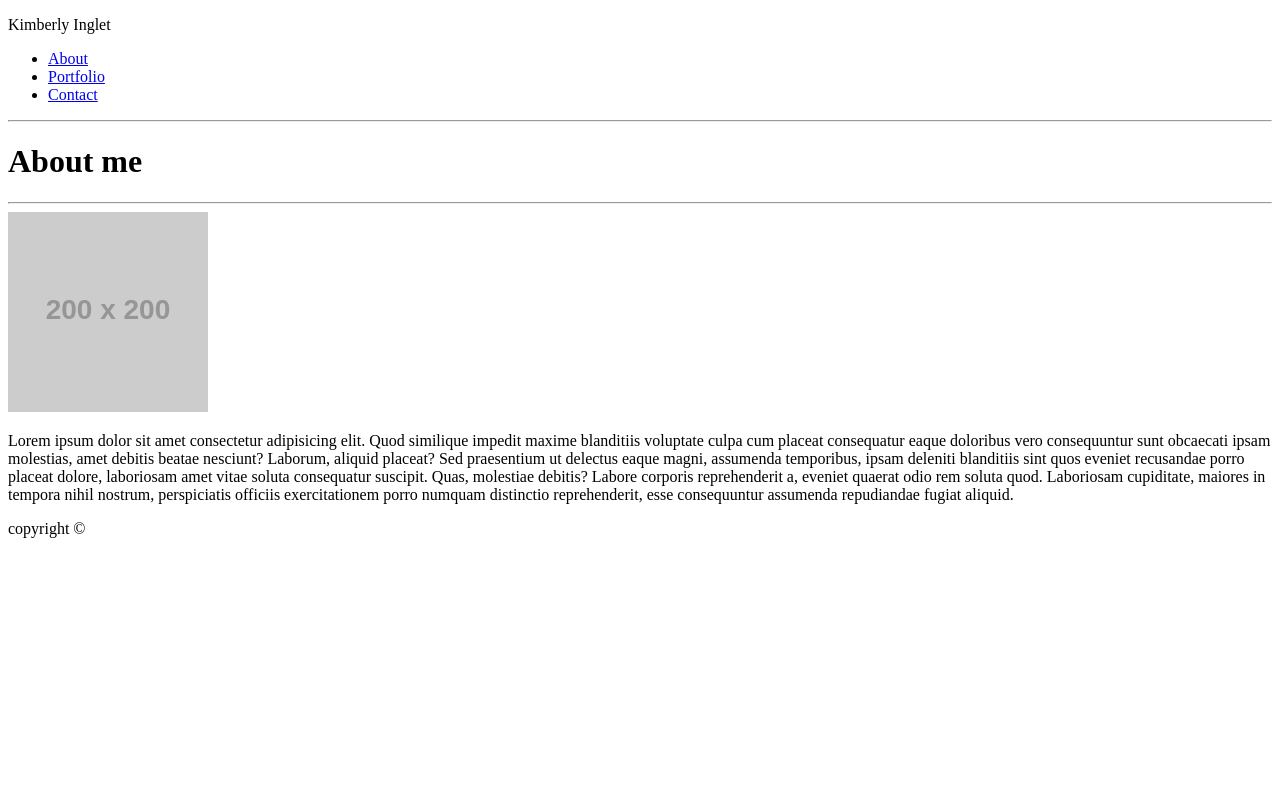
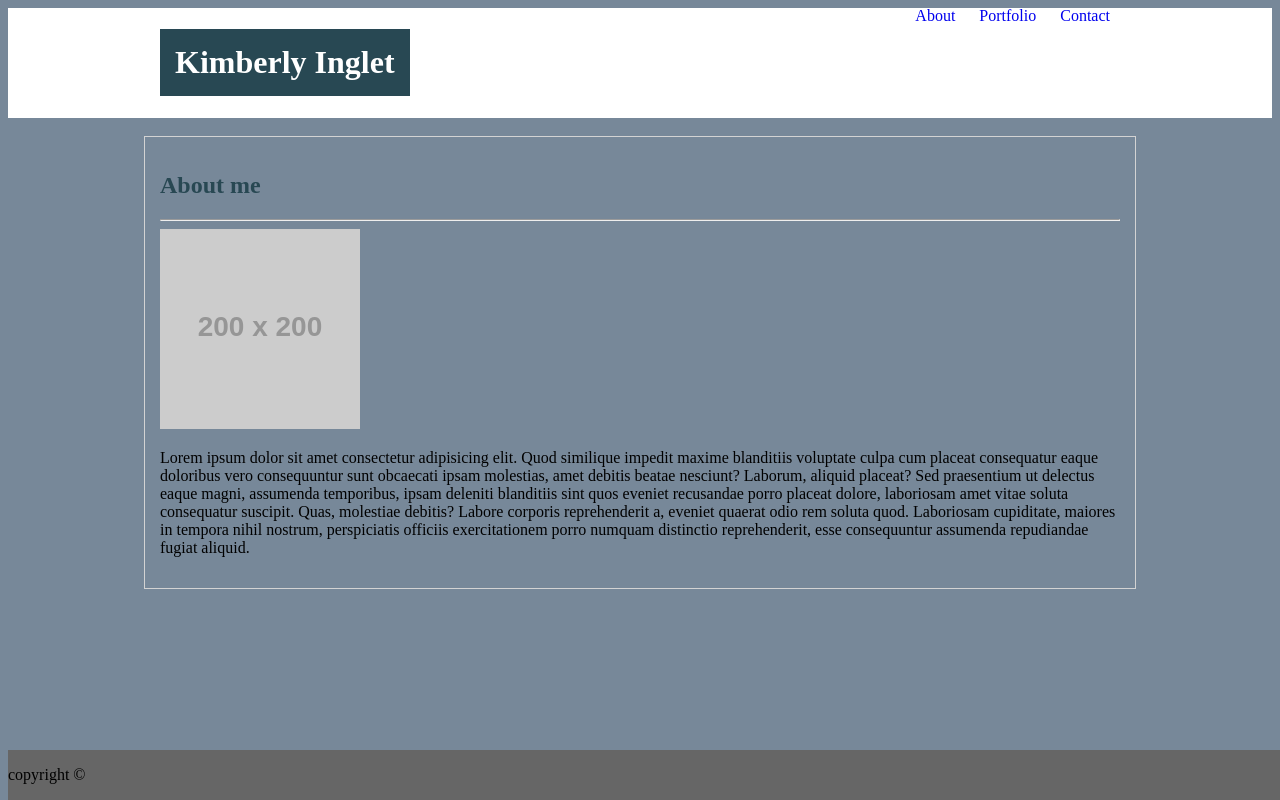
Before and after one commit to kimiinglet/kimiinglet.github.io, a plain HTML site: page index.html in a window 1280 px wide. Drawn offline with Linux system fonts and the light colour scheme; files that its build step writes are made by us from their sources; placeholder pictures from the web are drawn by us.

Commit message:
fixes and updates to homework

```diff
--- /dev/null
+++ b/css/style.css
@@ -0,0 +1,66 @@
+body {
+    background-color: lightslategray;
+
+}
+
+nav {
+    float:right;
+    line-height: 15px;
+}
+
+header {
+    background-color:white;
+    width: 100%;
+    overflow: auto;
+}
+
+a {
+    padding: 10px;
+    text-decoration:none;
+}
+
+h1 {
+    float:left;
+    text-align: center;
+    color: white;
+    background-color: #284853;
+    padding:15px;
+}
+
+#inside-header {
+    width: 960px;
+    margin: 0 auto;
+    overflow: auto;
+}
+
+h2 {
+    text-align: left;
+    clear:both;
+    color:#284853;
+    font-size: 24px;
+}
+
+footer {
+    text-align: center;
+    z-index: 2;
+    width: 100%;
+    clear: both;
+    background-color: #666666;
+    position: fixed;
+    bottom: 0;
+    color: black;
+}
+
+p {
+    font-size: 16px;
+    text-align: left;
+}
+
+#container {
+    width: 960px;
+    height: auto;
+    padding: 15px;
+    border: solid 1px lightgray;
+    margin: 0 auto;
+
+}
--- a/index.html
+++ b/index.html
@@ -1,28 +1,27 @@
 <!DOCTYPE html>
-<html lang="en">
+<html lang="en-us">
 <head>
     <meta charset="UTF-8">
     <meta name="viewport" content="width=device-width, initial-scale=1.0">
     <meta http-equiv="X-UA-Compatible" content="ie=edge">
-    <title>Kimi Inglet</title>
+    <title>About Me</title>
     <link rel="stylesheet" href="css/style.css">
 </head>
+
 <body>
-   <header>
-    <p>Kimberly Inglet</p>
+    <header>
+        <div id="inside-header"><h1>Kimberly Inglet</h1>
+        <nav>
+            <a href="index.html">About</a>
+            <a href="portfolio.html">Portfolio</a>
+            <a href="contact.html">Contact</a>
+        </nav>
+    </div>
 </header>
-    <ul>
-        <li><a href="#">About</a></li>
-        <li><a href="#">Portfolio</a></li>
-        <li><a href="#">Contact</a></li>
-    </ul>
-    <hr>
-
-
-<div class="container">
-
-    <h1>About me</h1><hr>
-    <img id="bio-image" src="https://placehold.it/200x200" alt="Your Name">
+<br>
+    <div id="container">
+    <h2>About me</h2><hr>
+    <img id="bio-image" src="https://placehold.it/200x200" alt="Image of Kimberly">
     <p>Lorem ipsum dolor sit amet consectetur adipisicing elit. Quod similique impedit maxime blanditiis voluptate culpa cum placeat consequatur eaque doloribus vero consequuntur sunt obcaecati ipsam molestias, amet debitis beatae nesciunt?
     Laborum, aliquid placeat? Sed praesentium ut delectus eaque magni, assumenda temporibus, ipsam deleniti blanditiis sint quos eveniet recusandae porro placeat dolore, laboriosam amet vitae soluta consequatur suscipit. Quas, molestiae debitis?
     Labore corporis reprehenderit a, eveniet quaerat odio rem soluta quod. Laboriosam cupiditate, maiores in tempora nihil nostrum, perspiciatis officiis exercitationem porro numquam distinctio reprehenderit, esse consequuntur assumenda repudiandae fugiat aliquid.</p>
```
Also changed, not shown: contact.html (+9 -6 lines), portfolio.html (+37 -0 lines).
